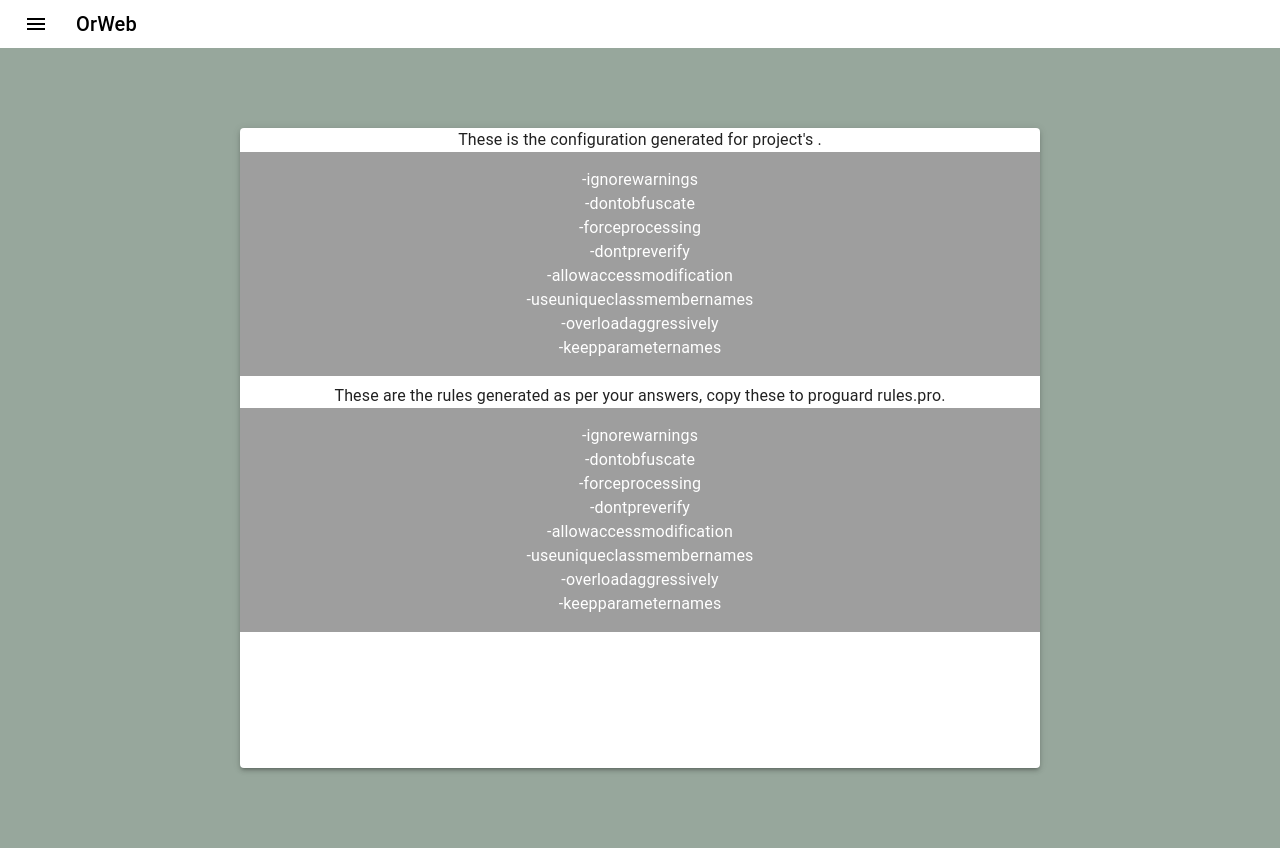
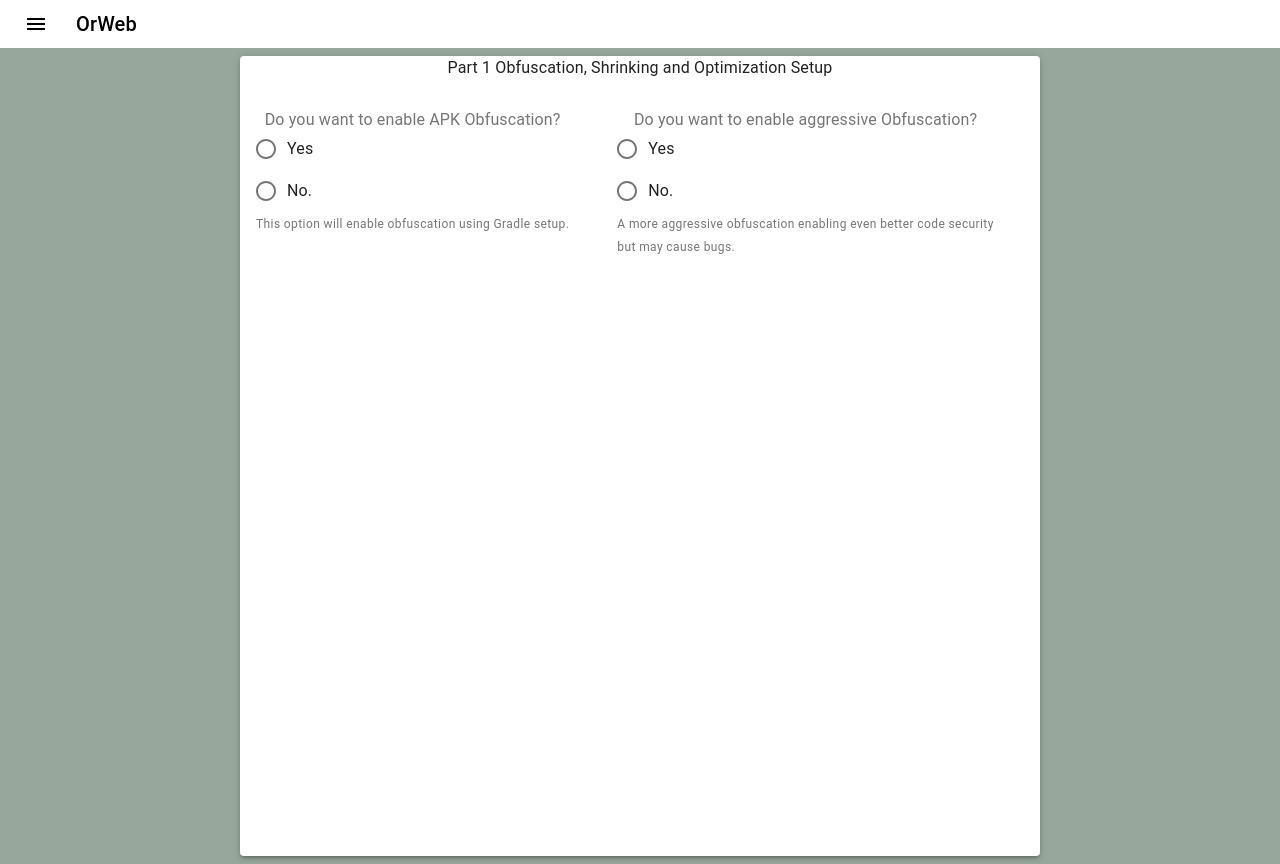
Before and after one commit to shivamrai/OrWeb, a React (Create React App) app: page /basicSetup in a window 1280 px wide. Built offline with nearby package versions, Linux system fonts and the light colour scheme.

Commit message:
Basic setup form

```diff
--- a/src/App.js
+++ b/src/App.js
@@ -6,14 +6,14 @@ import TextEditor from './components/textEditor';
 import Risks from './components/Risks';
 import Introduction from './components/Introduction';
 import MainAppBar  from './components/MainAppBar';
-
+import BasicSetup from './components/BasicSetup';
 function App() {
   return (
     <div className="App">
       <MainAppBar />
       <header className="App-header">
 
-        <TextEditor />
+        <BasicSetup />
       </header>
     </div>
   );
--- a/src/components/BasicSetup.jsx
+++ b/src/components/BasicSetup.jsx
@@ -0,0 +1,114 @@
+import React from 'react';
+import { makeStyles } from '@material-ui/core/styles';
+import Paper from '@material-ui/core/Paper';
+import TextField from '@material-ui/core/TextField';
+import Typography from '@material-ui/core/Typography';
+import Grid from '@material-ui/core/Grid';
+import Radio from '@material-ui/core/Radio';
+import RadioGroup from '@material-ui/core/RadioGroup';
+import FormControlLabel from '@material-ui/core/FormControlLabel';
+import FormControl from '@material-ui/core/FormControl';
+import FormHelperText from '@material-ui/core/FormHelperText';
+import FormLabel from '@material-ui/core/FormLabel';
+import Button from '@material-ui/core/Button';
+
+
+
+const useStyles = makeStyles((theme) => ({
+  root: {
+    display: 'flex',
+    flexWrap: 'wrap',
+    '& > *': {
+      margin: theme.spacing(1),
+      width: theme.spacing(100),
+      height: theme.spacing(100),
+    },
+    '& .MuiTextField-root': {
+        margin: theme.spacing(1),
+        width: '55ch',
+    },
+
+  },
+  formControl: {
+    margin: theme.spacing(3),
+  },
+  form: {
+    width: '100%', // Fix IE 11 issue.
+    marginTop: theme.spacing.unit * 2,
+    marginLeft: theme.spacing.unit * 2,
+    marginRight: theme.spacing.unit * 2,
+  },
+}));
+const wordsList = [
+]
+export default function BasicSetup() {
+  const classes = useStyles();
+  const [obfuscationFlag, setObfuscationFlag]=React.useState('Obfuscation Disable');
+  const [value, setValue] = React.useState('');
+  const [aggObfvalue, setAggObfvalue] = React.useState('');
+  const handleSubmit = (event) => {
+    event.preventDefault();
+    if (value === 'yes') {
+        setObfuscationFlag(true);
+    } else if (value === 'no') {
+        setObfuscationFlag(false);
+    } else {
+        setObfuscationFlag(true);
+    }
+  };
+  const handleAggSubmit = (event) => {
+    event.preventDefault();
+    if (value === 'yes') {
+      setAggObfvalue(true);
+    } else if (value === 'no') {
+      setAggObfvalue(false);
+    } else {
+      setAggObfvalue(true);
+  }
+  };
+  const handleRadioChange = (event) => {
+    setValue(event.target.value);
+
+  };
+  const handleAggObfRadioChange = (event) => {
+    setValue(event.target.aggObfvalue);
+
+  };
+  return (
+    <div className={classes.root}>
+      <Paper elevation={3}>
+
+        <Grid container spacing={2}>
+            <Grid item xs={24} sm={12}>
+                <Typography fontSize="h5.fontSize">Part 1 Obfuscation, Shrinking and Optimization Setup</Typography>
+            </Grid>
+            <form onSubmit={handleSubmit}>
+            <Grid item xs={24} sm={14}>
+                <FormControl component="fieldset" className={classes.formControl}>
+                    <FormLabel component="legend">Do you want to enable APK Obfuscation?</FormLabel>
+                    <RadioGroup aria-label="quiz" name="quiz" value={value} onChange={handleRadioChange}>
+                    <FormControlLabel value="yes" control={<Radio />} label="Yes" />
+                    <FormControlLabel value="no" control={<Radio />} label="No." />
+                    </RadioGroup>
+                    <FormHelperText>This option will enable obfuscation using Gradle setup.</FormHelperText>
+                </FormControl>
+            </Grid>
+            </form>
+            <form  onSubmit={handleAggSubmit}>              {/* style={classes.form} */}
+            <Grid item xs={24} sm={14} alignContent="Left">
+                <FormControl component="fieldset" className={classes.formControl}>
+                    <FormLabel component="legend">Do you want to enable aggressive Obfuscation?</FormLabel>
+                    <RadioGroup aria-label="quiz" name="quiz" value={aggObfvalue} onChange={handleAggObfRadioChange}>
+                    <FormControlLabel value="yes" control={<Radio />} label="Yes" />
+                    <FormControlLabel value="no" control={<Radio />} label="No." />
+                    </RadioGroup>
+                    <FormHelperText>A more aggressive obfuscation enabling even better code security </FormHelperText>
+                    <FormHelperText> but may cause bugs. </FormHelperText>
+                </FormControl>
+            </Grid>
+            </form>
+        </Grid>
+      </Paper>
+    </div>
+  );
+}
```
